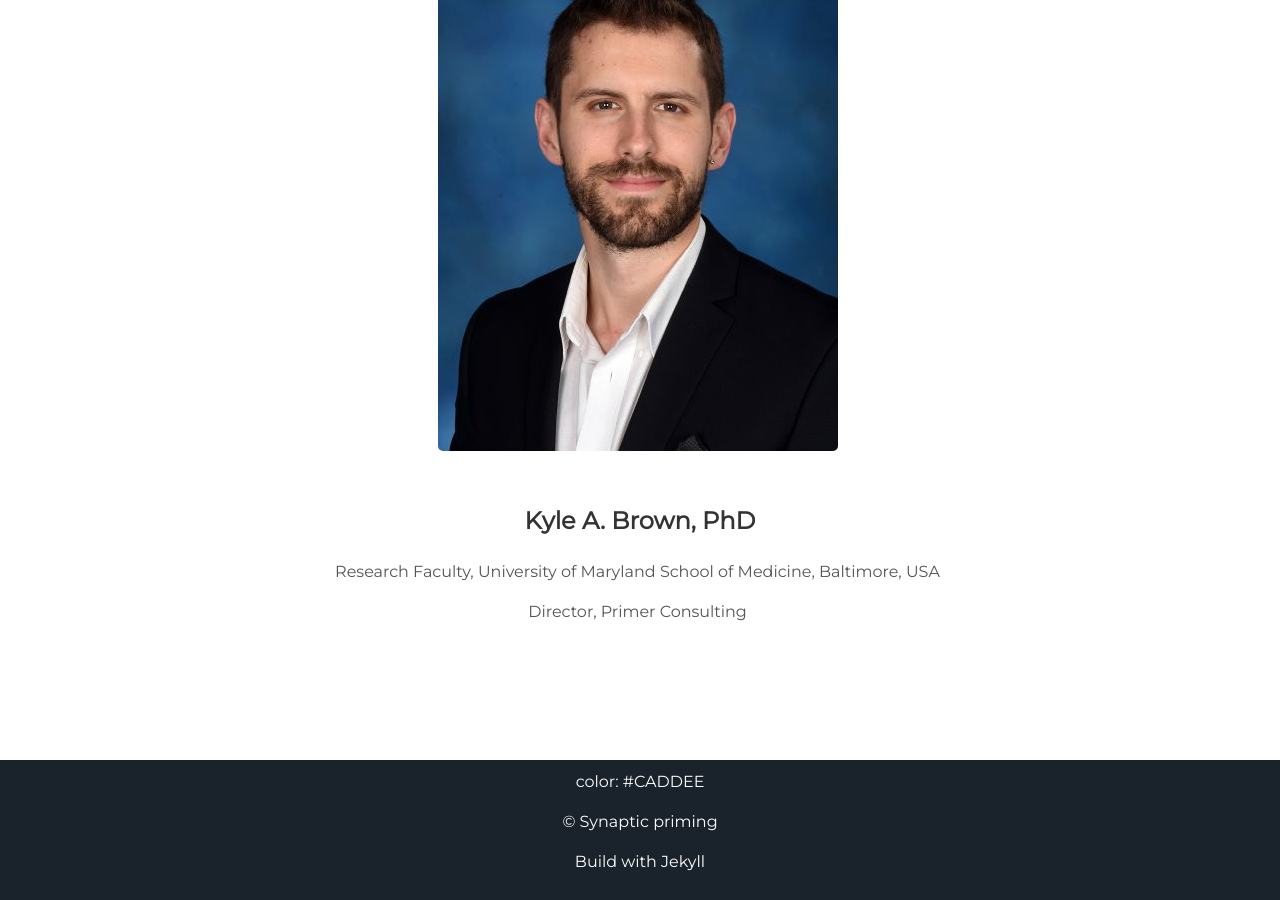
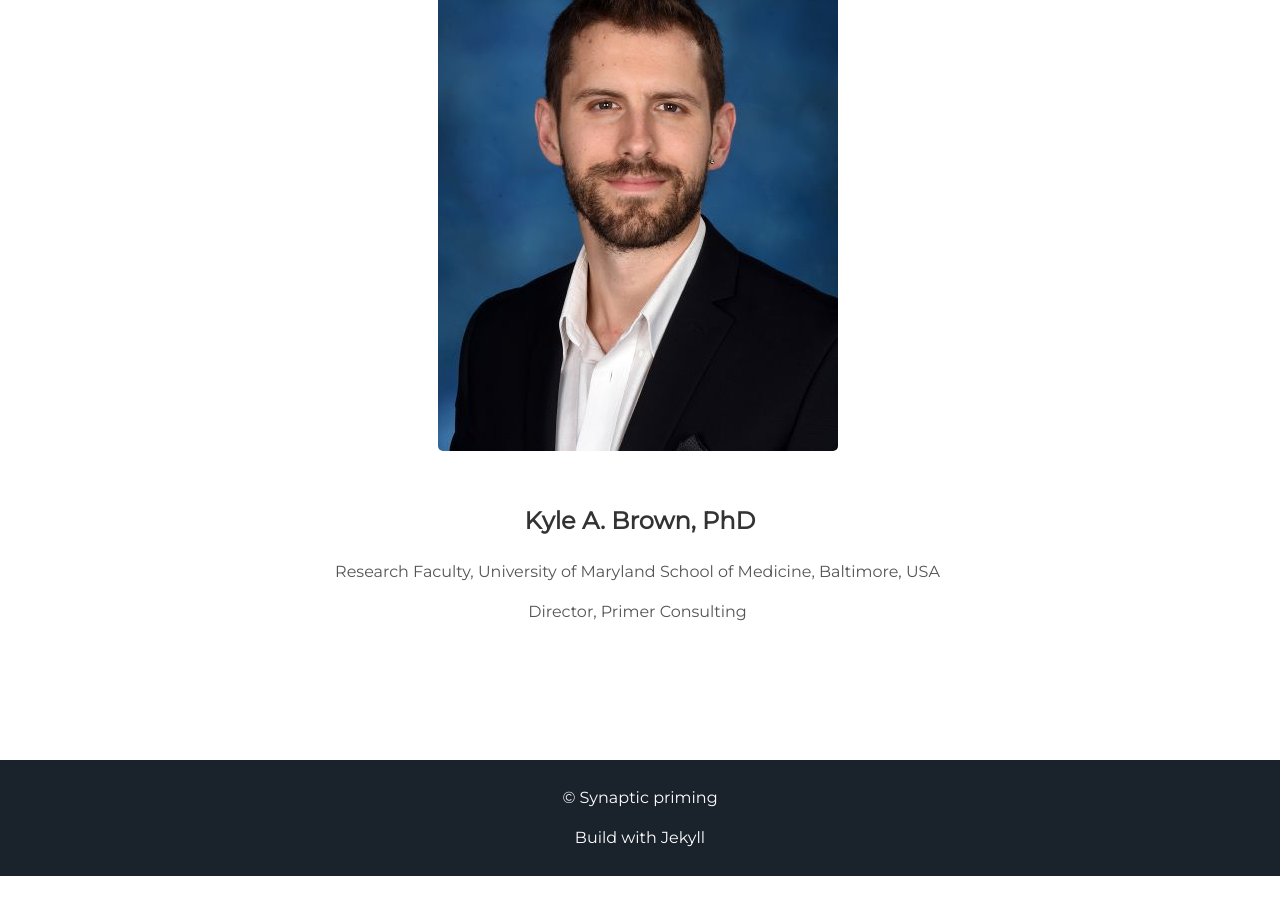
Before and after one commit to synaptic-priming/Nomad, a Jekyll site: the page built from index.html, in a window 1280 px wide and 900 px high, scrolled down 3393 px. Built offline with Jekyll 4.4.1, drawn with Linux system fonts in a browser that asks for light colours; after the commit the page ends 4269 px from its top, so only the background shows below that.

Commit message:
Update footer.html

```diff
--- a/_includes/footer.html
+++ b/_includes/footer.html
@@ -1,5 +1,4 @@
 <footer class="footer">
-    color: #CADDEE
     <p>&copy; {{site.username}}</p>
     <p>Build with Jekyll</p>
 </footer>
```
